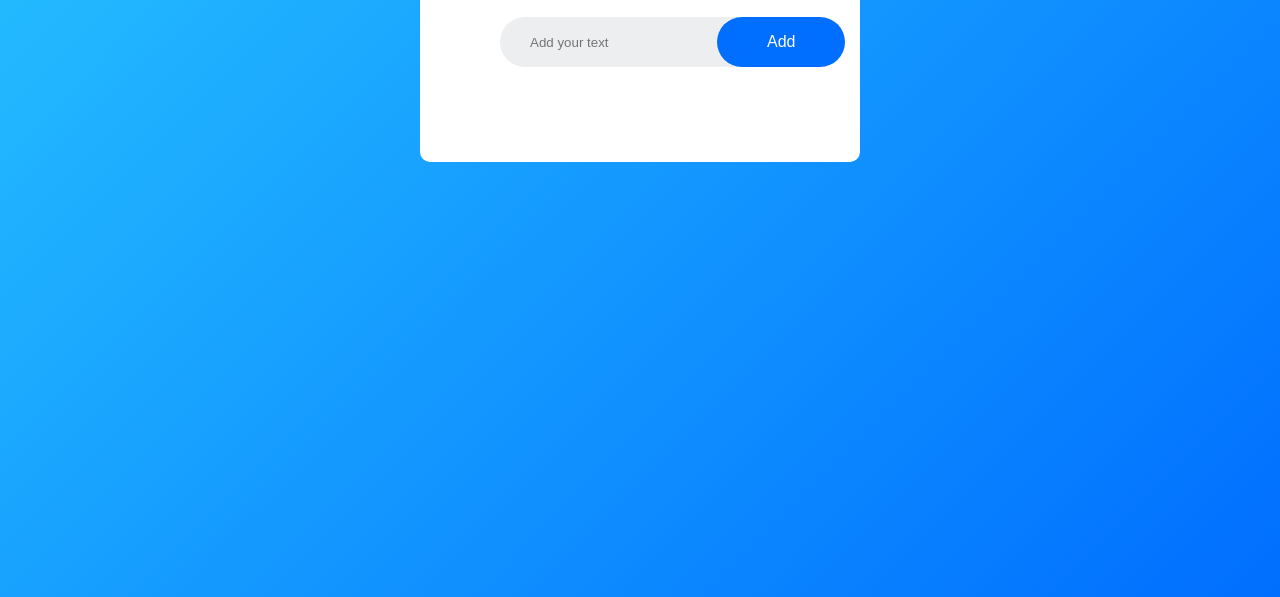
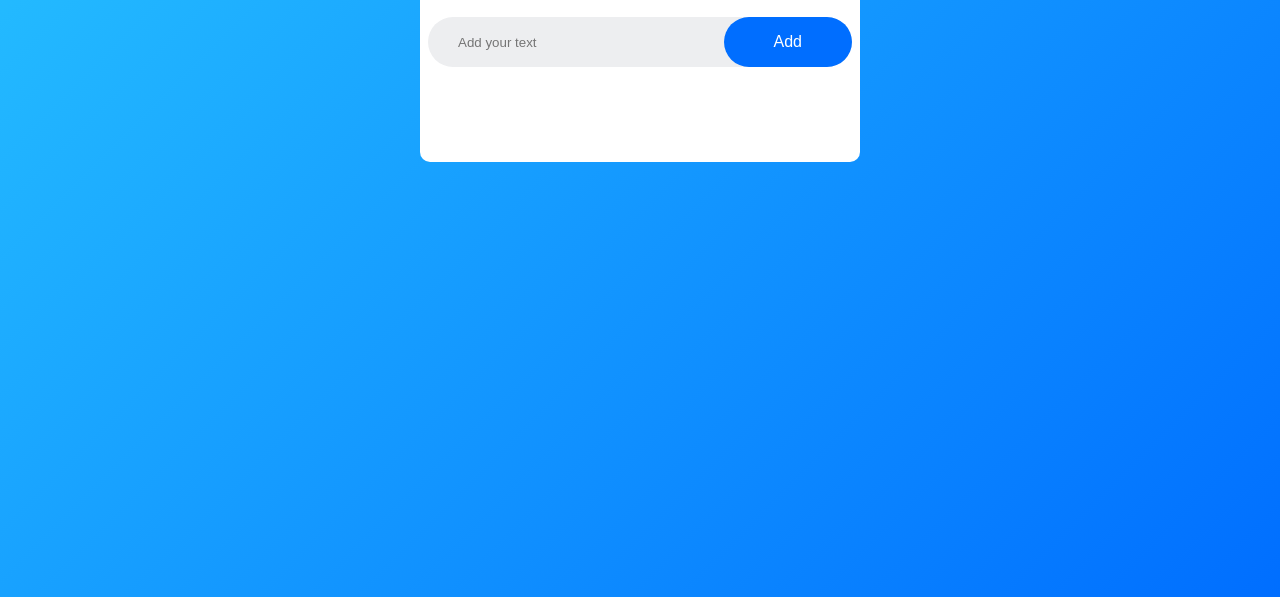
Before and after one commit to mirecuerdo/todo, a plain HTML site: page index.html in a window 1280 px wide. Shown: the part 203-800 px from the top of the page. Drawn offline with Linux system fonts and the light colour scheme.

Commit message:
Update styles.css

```diff
--- a/styles.css
+++ b/styles.css
@@ -17,7 +17,7 @@
     max-width: 440px;
     background: #fff;
     margin: 100px auto 20px;
-    padding: 40px 80px 70px;
+    padding: 40px 8px 70px;
     border-radius: 10px;
 }
 
```
